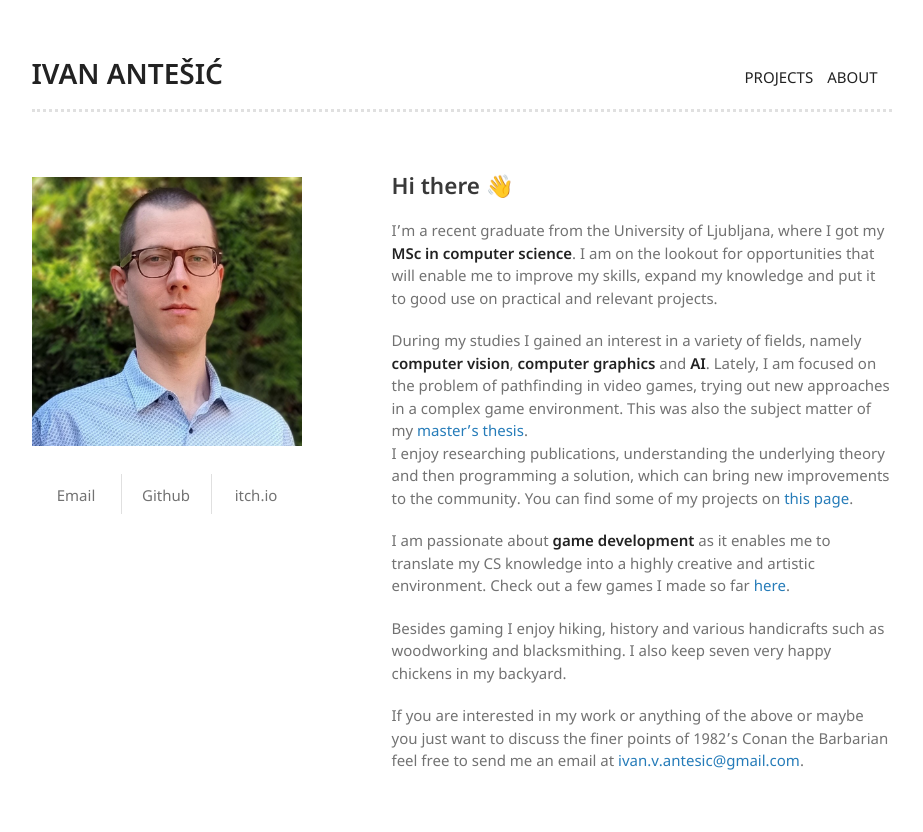
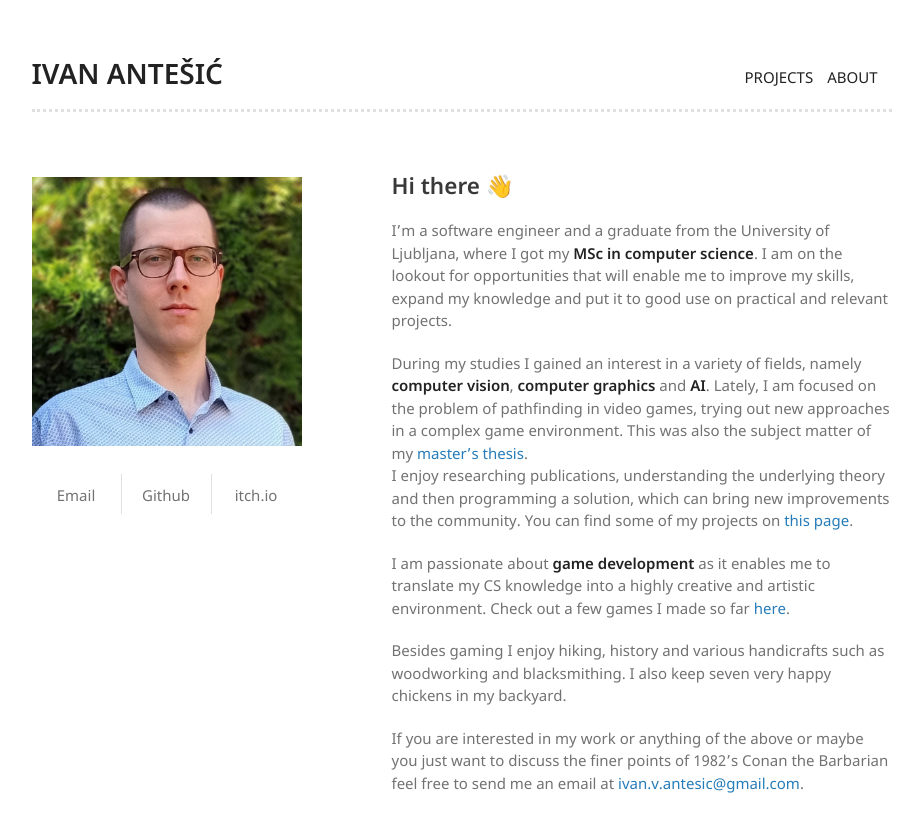
Before and after one commit to ia6382/ia6382.github.io, a Jekyll site: the page built from index.md, in a window 1280 px wide. Shown: the top 832 px of the page, without its empty margins (171-1094 px from the left). Built offline with Jekyll 4.4.1, drawn with Linux system fonts in a browser that asks for light colours; the repository's description, which GitHub fills in, is left out.

Commit message:
Update index.md

```diff
--- a/index.md
+++ b/index.md
@@ -5,7 +5,7 @@ layout: default
 <br>
 ## Hi there 👋
 
-I'm a recent graduate from the University of Ljubljana, where I got my **MSc in computer science**.
+I'm a software engineer and a graduate from the University of Ljubljana, where I got my **MSc in computer science**.
 I am on the lookout for opportunities that will enable me to improve my skills, expand my knowledge and put it to good use on practical and relevant projects.
 
 During my studies I gained an interest in a variety of fields, namely **computer vision**, **computer graphics** and **AI**. Lately, I am focused on the problem of pathfinding in video games, trying out new approaches in a complex game environment. This was also the subject matter of my [master's thesis](https://github.com/ia6382/OpenRA#about).\
```
